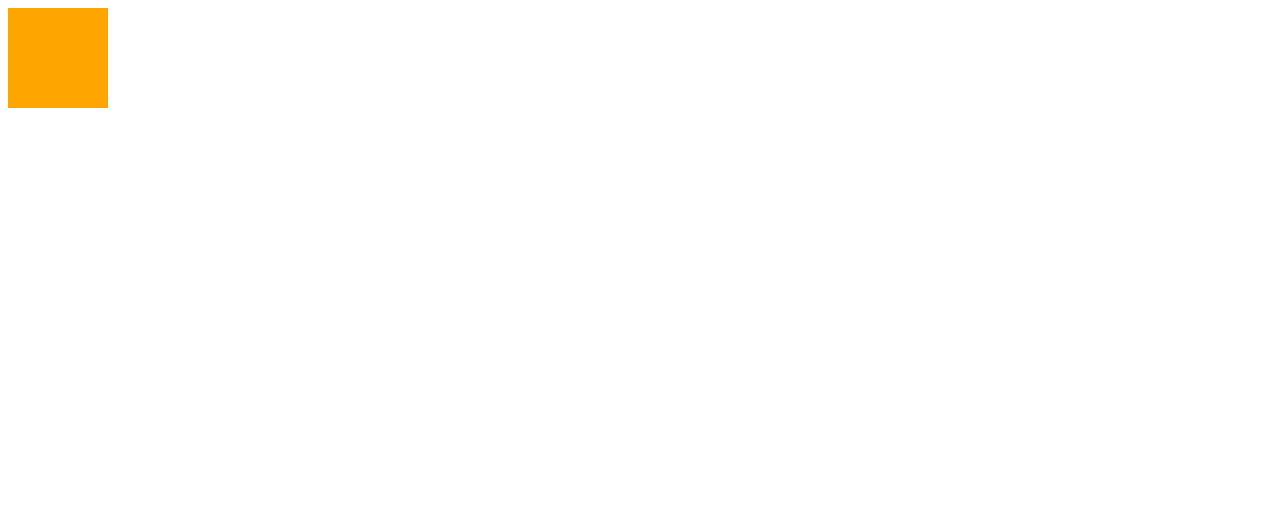
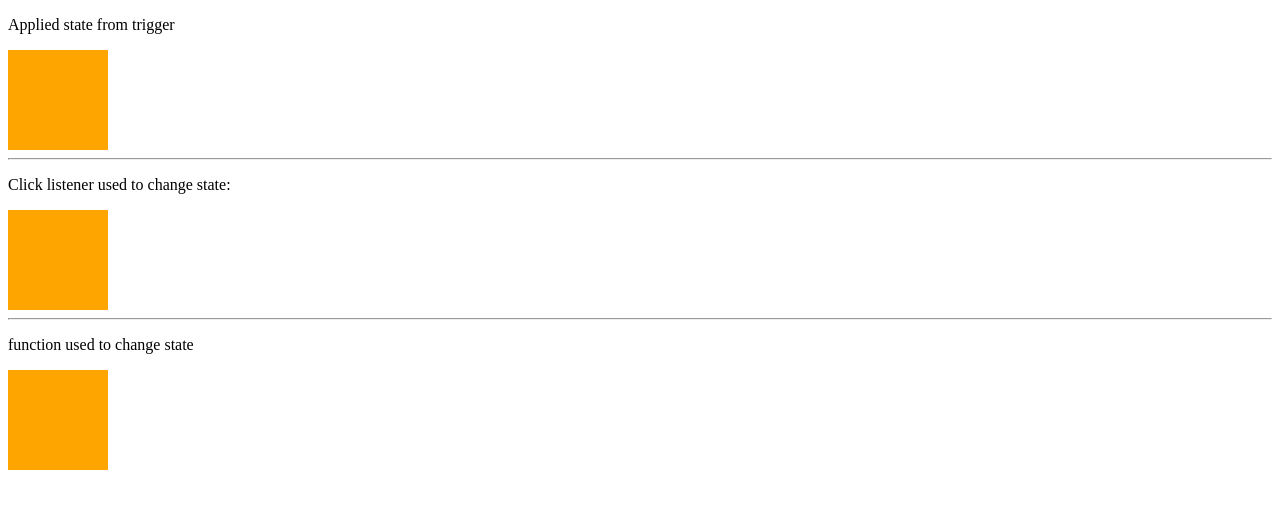
Before and after one commit to munens/angular-styling-animations-for-angular-2-and-angular-4-sec-4, an Angular app: page / in a window 1280 px wide. Shown: the top 508 px of the page. Built offline with nearby package versions, Linux system fonts and the light colour scheme.

Commit message:
Sec. 4, lec. 63: Switching trigger states dynamically

```diff
--- a/src/app/app.component.html
+++ b/src/app/app.component.html
@@ -1,4 +1,26 @@
 <!-- property binding: assign a state to our div element -->
-<div [@clickedState]="'default'">
+<p>Applied state from trigger</p>
+<div
+  [@clickedState]="'default'"
+>
+</div>
 
+<hr>
+
+<!-- Click listener used change the value of string 'clickInfo' to 'clicked', which is ofcourse a state defined within our trigger.
+     - that will change the state to this div-element. -->
+<p>Click listener used to change state:</p>
+<div
+  (click) = "clickInfo = 'clicked'"
+  [@clickedState]="clickInfo"
+>
 </div>
+
+<hr>
+
+<p>function used to change state</p>
+<div
+(click) = "onClickInfo()"
+[@clickedState]="clickInfo"
+>
+</div>
--- a/src/app/app.component.ts
+++ b/src/app/app.component.ts
@@ -28,5 +28,9 @@
   ]
 })
 export class AppComponent {
-  title = 'app';
+  clickInfo = 'default';
+
+  onClickInfo(){
+   this.clickInfo = (this.clickInfo == 'default' ? 'clicked' : 'default');
+  }
 }
```
